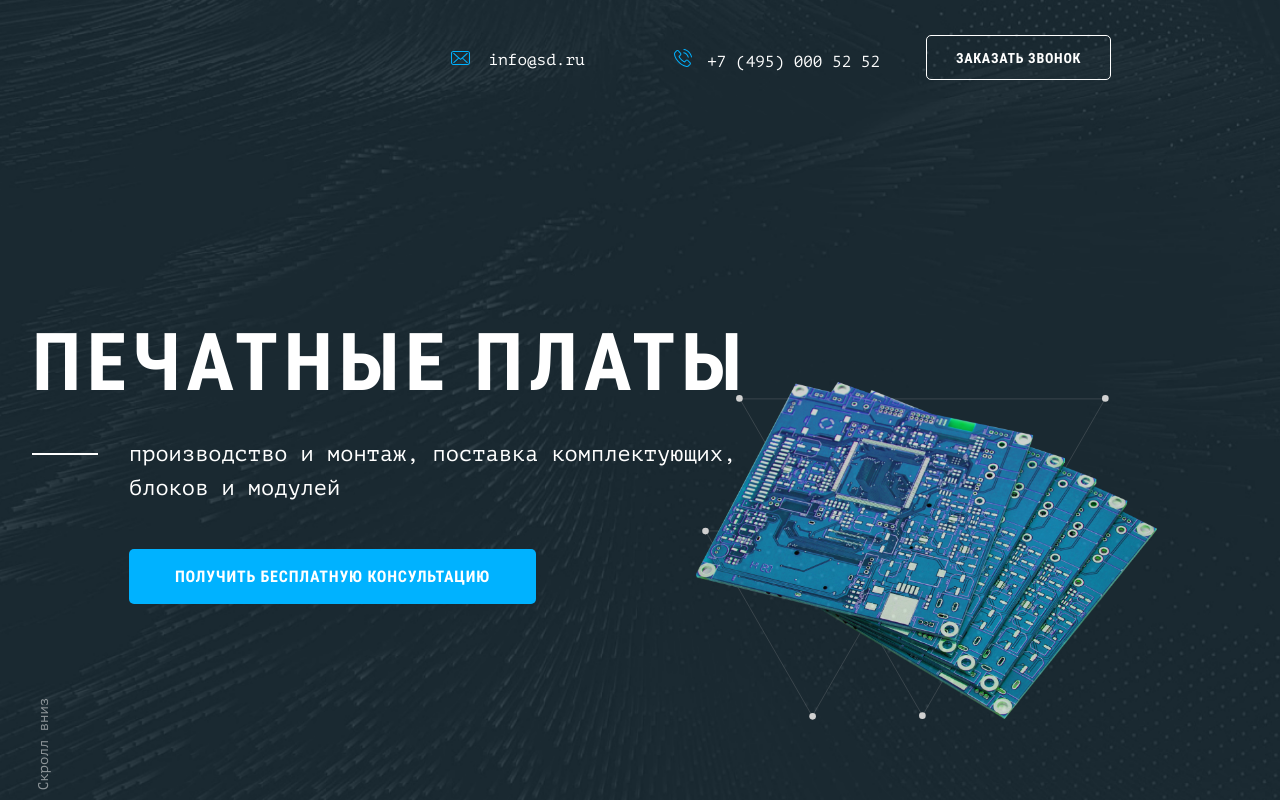
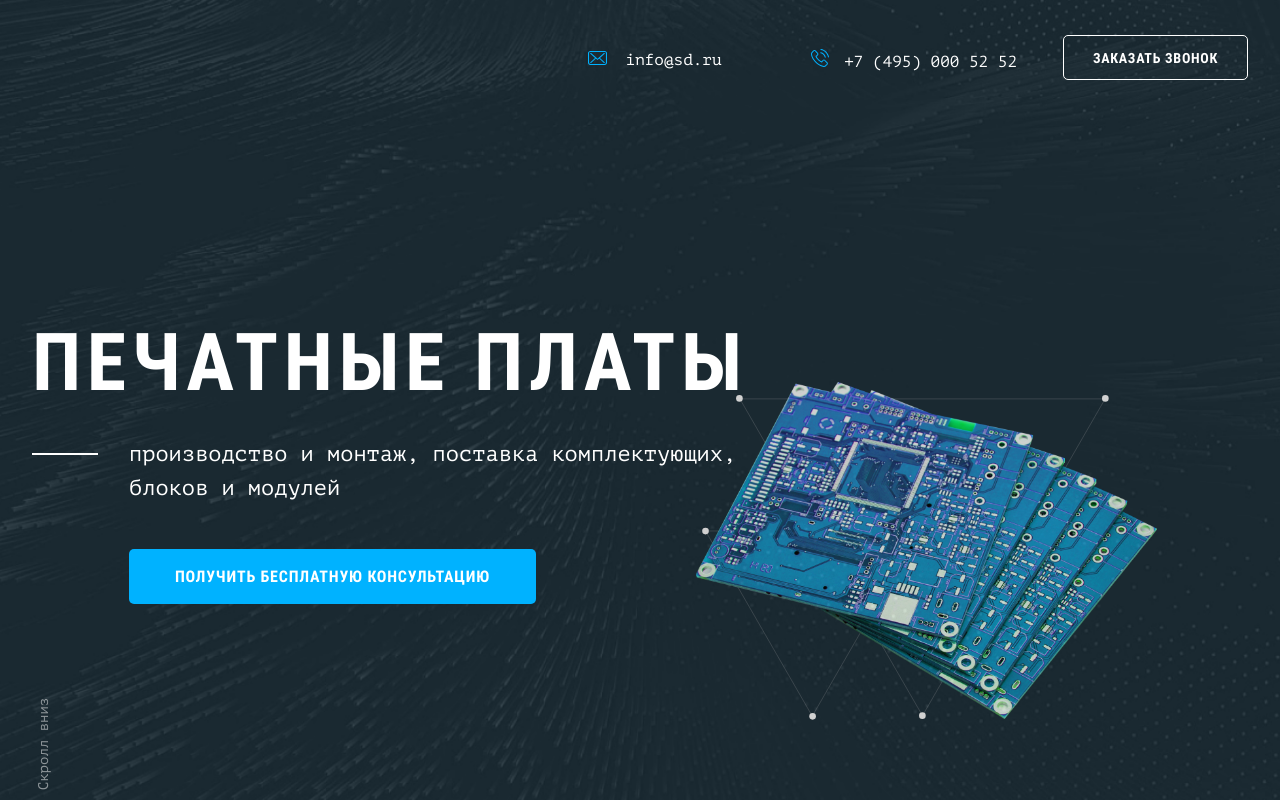
Before and after one commit to tkoshurnikova/smart-device, a website: page source/index.html in a window 1280 px wide. Shown: the top 800 px of the page. Drawn offline with nearby package versions, Linux system fonts and the light colour scheme; files that its build step writes are made by us from their sources.

Commit message:
Исправления шапки

```diff
--- a/source/sass/blocks/page-header.scss
+++ b/source/sass/blocks/page-header.scss
@@ -4,7 +4,7 @@
   align-items: center;
   justify-content: center;
   box-sizing: border-box;
-  padding: 28px 13.2%;
+  padding: 28px 0;
   background-color: transparent;
 }
 
@@ -12,8 +12,9 @@
   display: flex;
   justify-content: space-between;
   align-items: center;
-  max-width: 1500px;
-  flex-basis: 100%;
+  max-width: 1414px;
+  min-width: 960px;
+  flex-basis: 95%;
 }
 
 .page-header__right {
@@ -97,6 +98,10 @@
     padding: 18px 3.2%;
   }
 
+  .page-header > div {
+    min-width: 717px;
+  }
+
   .page-header__right {
     max-width: 500px;
   }
@@ -132,6 +137,10 @@
     padding: 8px 5.3%;
   }
 
+  .page-header > div {
+    min-width: 287px;
+  }
+
   .page-header__right a {
     margin-right: 22px;
   }
```
Also changed, not shown: build/css/style.min.css, 1 other file.
